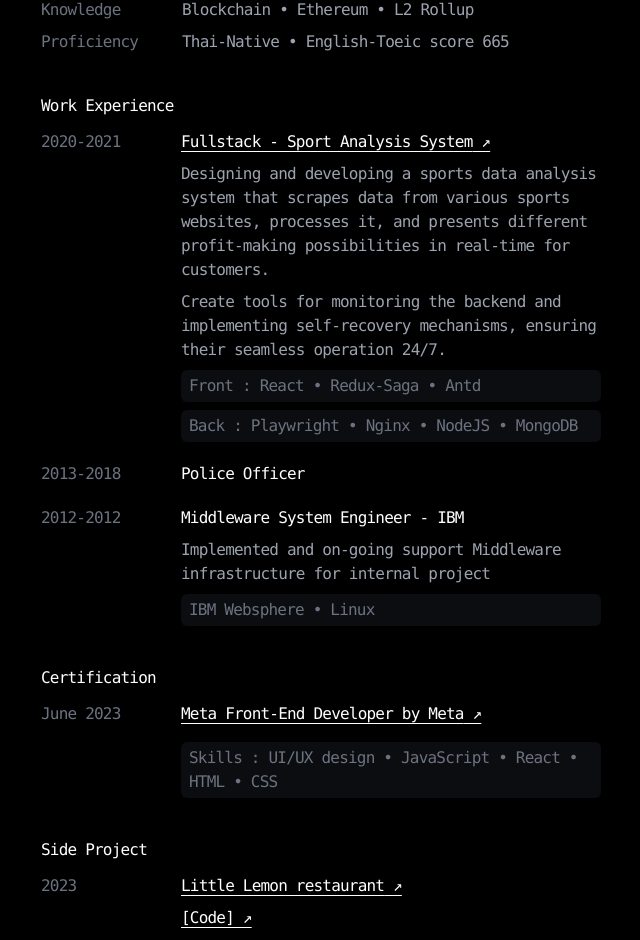
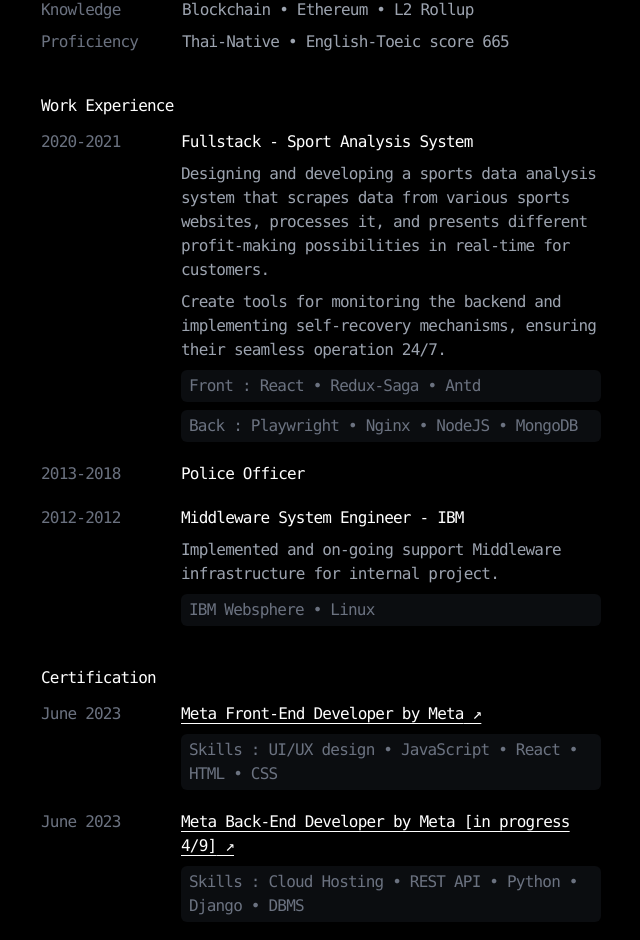
Before and after one commit to tOxicV4p0r/Resume, a React (Create React App) app: page / in a window 1280 px wide. Shown: the part 558-1498 px from the top of the page, without its empty margins (319-959 px from the left). Built offline with nearby package versions, Linux system fonts and the light colour scheme.

Commit message:
format for data array

```diff
--- a/src/components/Certificate/index.js
+++ b/src/components/Certificate/index.js
@@ -1,16 +1,57 @@
+import React from "react";
+
+const data = [
+    {
+        year: "June 2023",
+        cerlink: "https://coursera.org/share/ec72454c71270ede2c47fd23e720be2d",
+        title: "Meta Front-End Developer by Meta",
+        descriptions: [],
+        skills: ["Skills : UI/UX design • JavaScript • React • HTML • CSS"],
+    },
+    {
+        year: "June 2023",
+        cerlink: "https://www.coursera.org/professional-certificates/meta-back-end-developer",
+        title: "Meta Back-End Developer by Meta [in progress 4/9]",
+        descriptions: [],
+        skills: ["Skills : Cloud Hosting • REST API • Python • Django • DBMS"],
+    },
+]
+
 function Certificate() {
     return (
         <div className="space-y-3">
             <span>Certification </span>
             <div className="grid grid-cols-8 gap-y-5">
-                <div className="col-span-2 text-gray-500">June 2023</div>
-                <div className="col-span-6">
-                    <div className="flex flex-col space-y-2">
-                        <div><a className="underline underline-offset-4 after:content-['_↗']" href="https://coursera.org/share/ec72454c71270ede2c47fd23e720be2d" target="_blank" rel="noreferrer">Meta Front-End Developer by Meta</a></div>
-                        <div className="text-gray-400 hover:text-gray-300"></div>
-                        <div className="text-gray-500 hover:text-gray-400 rounded-md bg-gray-700 bg-opacity-20 px-2 py-1">Skills : UI/UX design • JavaScript • React • HTML • CSS</div>
-                    </div>
-                </div>
+                {
+                    data.map(({ year, cerlink, title, descriptions, skills }) => (
+                        <React.Fragment key={title}>
+                            <div className="col-span-2 text-gray-500">{year}</div>
+                            <div className="col-span-6">
+                                <div className="flex flex-col space-y-2">
+                                    <div>
+                                        {
+                                            cerlink ?
+                                                <a className="underline underline-offset-4 after:content-['_↗']" href={cerlink} target="_blank" rel="noreferrer">{title}</a>
+                                                :
+                                                <span>{title}</span>
+                                        }
+
+                                    </div>
+                                    {
+                                        descriptions.map((e, i) => (
+                                            <div key={i} className="text-gray-400 hover:text-gray-300">{e}</div>
+                                        ))
+                                    }
+                                    {
+                                        skills.map((e, i) => (
+                                            <div key={i} className="text-gray-500 hover:text-gray-400 rounded-md bg-gray-700 bg-opacity-20 px-2 py-1">{e}</div>
+                                        ))
+                                    }
+                                </div>
+                            </div>
+                        </React.Fragment>
+                    ))
+                }
             </div>
         </div>
     )
--- a/src/components/Experience/index.js
+++ b/src/components/Experience/index.js
@@ -1,36 +1,71 @@
+import React from "react";
+
+const data = [
+    {
+        year: "2020-2021",
+        link: "",
+        title: "Fullstack - Sport Analysis System",
+        descriptions: [
+            "Designing and developing a sports data analysis system that scrapes data from various sports websites, processes it, and presents different profit-making possibilities in real-time for customers.",
+            "Create tools for monitoring the backend and implementing self-recovery mechanisms, ensuring their seamless operation 24/7."
+        ],
+        skills: [
+            "Front : React • Redux-Saga • Antd",
+            "Back : Playwright • Nginx • NodeJS • MongoDB"
+        ],
+    },
+    {
+        year: "2013-2018",
+        link: "",
+        title: "Police Officer",
+        descriptions: [],
+        skills: [],
+    },
+    {
+        year: "2012-2012",
+        link: "",
+        title: "Middleware System Engineer - IBM",
+        descriptions: [
+            "Implemented and on-going support Middleware infrastructure for internal project.",
+        ],
+        skills: [
+            "IBM Websphere • Linux",
+        ],
+    },
+]
+
 function Experience() {
     return (
         <div className="space-y-3">
             <span>Work Experience</span>
             <div className="grid grid-cols-8 gap-y-5">
-                <div className="col-span-2 text-gray-500">2020-2021</div>
-                <div className="col-span-6">
-                    <div className="flex flex-col space-y-2">
-                        <div className="underline underline-offset-4 after:content-['_↗']">
-                            Fullstack - Sport Analysis System
-                        </div>
-                        <div className="text-gray-400 hover:text-gray-300">Designing and developing a sports data analysis system that scrapes data from various sports websites, processes it, and presents different profit-making possibilities in real-time for customers.</div>
-                        <div className="text-gray-400 hover:text-gray-300">Create tools for monitoring the backend and implementing self-recovery mechanisms, ensuring their seamless operation 24/7.</div>
-                        <div className="text-gray-500 hover:text-gray-400 rounded-md bg-gray-700 bg-opacity-20 px-2 py-1">Front : React • Redux-Saga • Antd</div>
-                        <div className="text-gray-500 hover:text-gray-400 rounded-md bg-gray-700 bg-opacity-20 px-2 py-1">Back : Playwright • Nginx • NodeJS • MongoDB</div>
-                    </div>
-                </div>
-
-                <div className="col-span-2 text-gray-500">2013-2018</div>
-                <div className="col-span-6">
-                    <div className="flex flex-col space-y-2">
-                        <div>Police Officer</div>
-                    </div>
-                </div>
-
-                <div className="col-span-2 text-gray-500">2012-2012</div>
-                <div className="col-span-6">
-                    <div className="flex flex-col space-y-2">
-                        <div>Middleware System Engineer - IBM</div>
-                        <div className="text-gray-400 hover:text-gray-300">Implemented and on-going support Middleware infrastructure for internal project</div>
-                        <div className="text-gray-500 hover:text-gray-400 rounded-md bg-gray-700 bg-opacity-20 px-2 py-1">IBM Websphere • Linux</div>
-                    </div>
-                </div>
+                {
+                    data.map(({ year, link, title, descriptions, skills }) => (
+                        <React.Fragment key={title}>
+                            <div className="col-span-2 text-gray-500">{year}</div>
+                            <div className="col-span-6">
+                                <div className="flex flex-col space-y-2">
+                                    {
+                                        link ?
+                                            <div className="underline underline-offset-4 after:content-['_↗']"><a className="" href={link} target="_blank" rel="noreferrer">{title}</a></div>
+                                            :
+                                            <div>{title}</div>
+                                    }
+                                    {
+                                        descriptions.map((e, i) => (
+                                            <div key={i} className="text-gray-400 hover:text-gray-300">{e}</div>
+                                        ))
+                                    }
+                                    {
+                                        skills.map((e, i) => (
+                                            <div key={i} className="text-gray-500 hover:text-gray-400 rounded-md bg-gray-700 bg-opacity-20 px-2 py-1">{e}</div>
+                                        ))
+                                    }
+                                </div>
+                            </div>
+                        </React.Fragment>
+                    ))
+                }
             </div>
         </div>
     );
--- a/src/components/SideProject/index.js
+++ b/src/components/SideProject/index.js
@@ -6,24 +6,24 @@ const data = [
         link: "https://little-lemon-image-nhvl2sce2q-uc.a.run.app/",
         code: "https://github.com/tOxicV4p0r/little-lemon/",
         title: "Little Lemon restaurant",
-        description: "This project is part of the Meta Front-End Developer Capstone final project assessment and focuses solely on reservation functionality.",
-        skill: "",
+        descriptions: ["This project is part of the Meta Front-End Developer Capstone final project assessment and focuses solely on reservation functionality."],
+        skills: [""],
     },
     {
         year: "2023",
         link: "https://social-mern-image-nhvl2sce2q-as.a.run.app/",
         code: "https://github.com/tOxicV4p0r/social_mern_edroh/",
         title: "Social MERN stack",
-        description: "This demo project is based on EdRoh's tutorial video on Youtube. I have fixed some bugs and added several features.",
-        skill: "",
+        descriptions: ["This demo project is based on EdRoh's tutorial video on Youtube. I have fixed some bugs and added several features."],
+        skills: [""],
     },
     {
         year: "2021",
         link: "https://app.axieinfinity.com/marketplace/",
         code: "",
         title: "Automated Trading Bot - Axie",
-        description: "The bot collects daily trading data and utilizes it to analyze buying and selling prices to identify profitable opportunities. It executes automated buying and selling Axie that can generate a profit of 10% or more on the Ronin blockchain.",
-        skill: "Back : Web3 • Puppeteer • Nginx • NodeJS • MongoDB",
+        descriptions: ["The bot collects daily trading data and utilizes it to analyze buying and selling prices to identify profitable opportunities. It executes automated buying and selling Axie that can generate a profit of 10% or more on the Ronin blockchain."],
+        skills: ["Back : Web3 • Puppeteer • Nginx • NodeJS • MongoDB"],
     }
 ]
 
@@ -33,15 +33,30 @@ function SideProject() {
             <span>Side Project</span>
             <div className="grid grid-cols-8 gap-y-5">
                 {
-                    data.map((e) => (
-                        <React.Fragment key={e.title}>
-                            <div className="col-span-2 text-gray-500">{e.year}</div>
+                    data.map(({ year, link, code, title, descriptions, skills }) => (
+                        <React.Fragment key={title}>
+                            <div className="col-span-2 text-gray-500">{year}</div>
                             <div className="col-span-6">
                                 <div className="flex flex-col space-y-2">
-                                    <div><a className="underline underline-offset-4 after:content-['_↗']" href={e.link} target="_blank" rel="noreferrer">{e.title}</a></div>
-                                    {e.code && <div><a className="underline underline-offset-4 after:content-['_↗']" href={e.code} target="_blank" rel="noreferrer">[Code]</a></div>}
-                                    <div className="text-gray-400 hover:text-gray-300">{e.description}</div>
-                                    {e.skill && <div className="text-gray-500 hover:text-gray-400 rounded-md bg-gray-700 bg-opacity-20 px-2 py-1">{e.skill}</div>}
+                                    {
+                                        link ?
+                                            <div><a className="underline underline-offset-4 after:content-['_↗']" href={link} target="_blank" rel="noreferrer">{title}</a></div>
+                                            :
+                                            <div>{title}</div>
+                                    }
+                                    {
+                                        code ? <div><a className="underline underline-offset-4 after:content-['_↗']" href={code} target="_blank" rel="noreferrer">[Code]</a></div> : null
+                                    }
+                                    {
+                                        descriptions.map((e, i) => (
+                                            <div key={i} className="text-gray-400 hover:text-gray-300">{e}</div>
+                                        ))
+                                    }
+                                    {
+                                        skills.map((e, i) => (
+                                            <div key={i} className="text-gray-500 hover:text-gray-400 rounded-md bg-gray-700 bg-opacity-20 px-2 py-1">{e}</div>
+                                        ))
+                                    }
                                 </div>
                             </div>
                         </React.Fragment>
```
Also changed, not shown: 1 other file (tests, documents, lock files or other folders).
